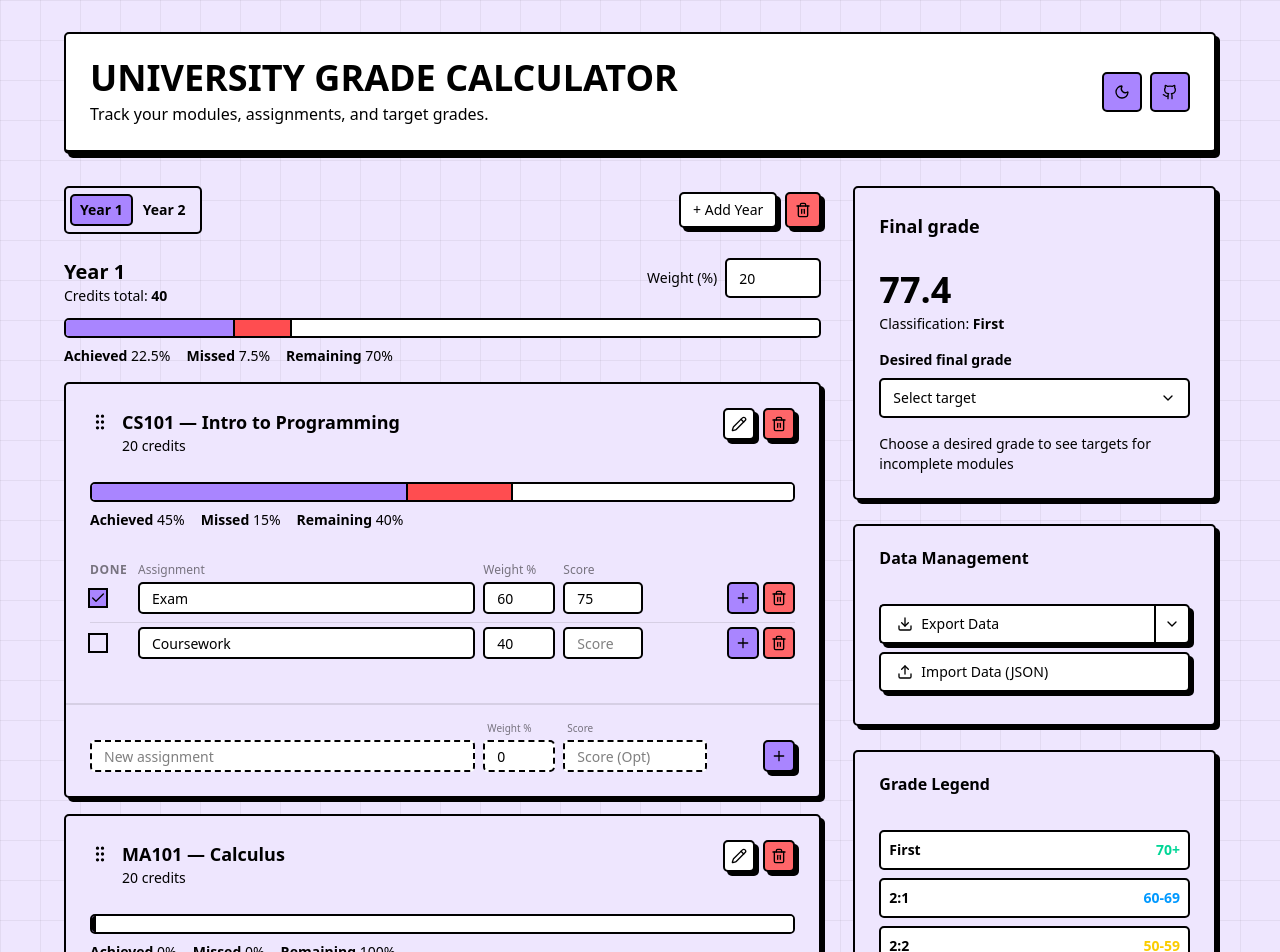
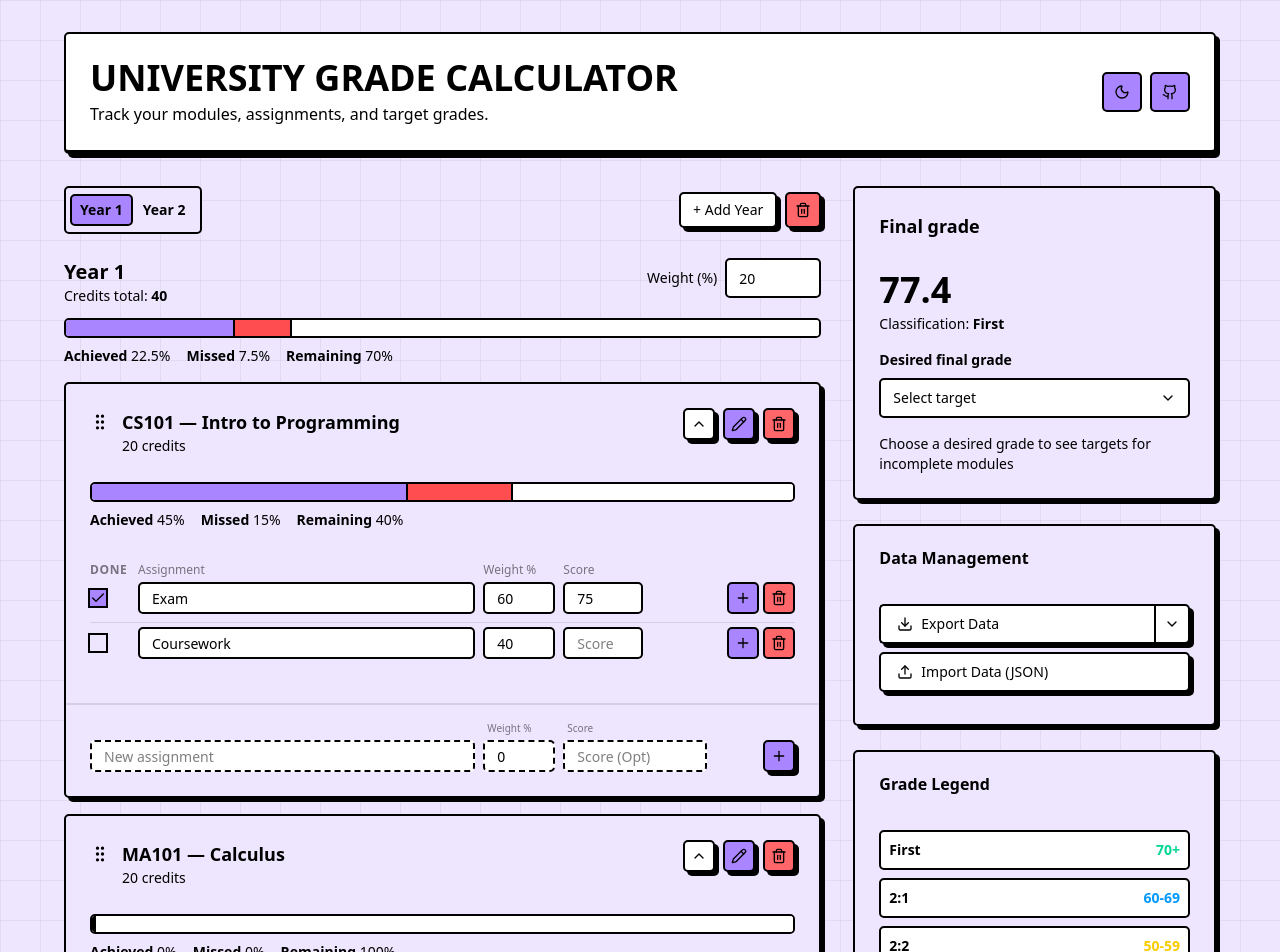
Before and after one commit to LiamDormon/grade-calculator, a React (Vite) app: page / in a window 1280 px wide. Shown: the top 952 px of the page. Built offline with nearby package versions, Linux system fonts and the light colour scheme.

Commit message:
feat: collapsible module cards

```diff
--- a/src/components/ModuleCard.tsx
+++ b/src/components/ModuleCard.tsx
@@ -6,7 +6,7 @@ import { Input } from "./ui/input"
 import { Button } from "./ui/button"
 import MultiProgress from "./ui/multiProgress"
 import { Card, CardContent, CardFooter, CardHeader } from "./ui/card"
-import { Trash2, Plus, Pencil, Check, GripVertical } from "lucide-react"
+import { Trash2, Plus, Pencil, Check, GripVertical, ChevronDown, ChevronUp } from "lucide-react"
 import type { DraggableAttributes, DraggableSyntheticListeners } from "@dnd-kit/core";
 
 export default function ModuleCard({
@@ -29,6 +29,7 @@ export default function ModuleCard({
   const [aWeight, setAWeight] = useState(0)
   const [aScore, setAScore] = useState<number | undefined>(undefined)
   const [isEditingHeader, setIsEditingHeader] = useState(false)
+  const [isCollapsed, setIsCollapsed] = useState(false)
 
   const getModuleSegments = useGradeStore((s) => s.getModuleSegments)
   const getRequiredModuleScoreForFinal = useGradeStore((s) => s.getRequiredModuleScoreForFinal)
@@ -92,7 +93,10 @@ export default function ModuleCard({
           )}
 
           <div className="flex items-center gap-2">
-            <Button size="icon" variant="neutral" className="h-8 w-8 p-0" aria-label="Edit module" title="Edit module details" onClick={() => setIsEditingHeader(!isEditingHeader)}>
+            <Button size="icon" variant="neutral" className="h-8 w-8 p-0" aria-label={isCollapsed ? "Expand module" : "Collapse module"} title={isCollapsed ? "Expand" : "Collapse"} onClick={() => setIsCollapsed(!isCollapsed)}>
+              {isCollapsed ? <ChevronDown className="w-4 h-4" /> : <ChevronUp className="w-4 h-4" />}
+            </Button>
+            <Button size="icon" variant="default" className="h-8 w-8 p-0" aria-label="Edit module" title="Edit module details" onClick={() => setIsEditingHeader(!isEditingHeader)}>
               {isEditingHeader ? <Check className="w-4 h-4" /> : <Pencil className="w-4 h-4" />}
             </Button>
             <Button size="icon" variant="neutral" className="h-8 w-8 p-0 bg-destructive" aria-label="Remove module" title="Remove module" onClick={() => removeModule(yearId, module.id)}>
@@ -133,6 +137,8 @@ export default function ModuleCard({
         </div>
       </CardHeader>
 
+      {!isCollapsed && (
+        <>
       <CardContent>
         {module.assignments.map((a, i) => (
           <AssignmentRow key={a.id} yearId={yearId} moduleId={module.id} assignment={a} showLabels={i === 0} />
@@ -181,6 +187,8 @@ export default function ModuleCard({
           </div>
         )}
       </CardFooter>
+      </>
+      )}
     </Card>
   )
 }
```
